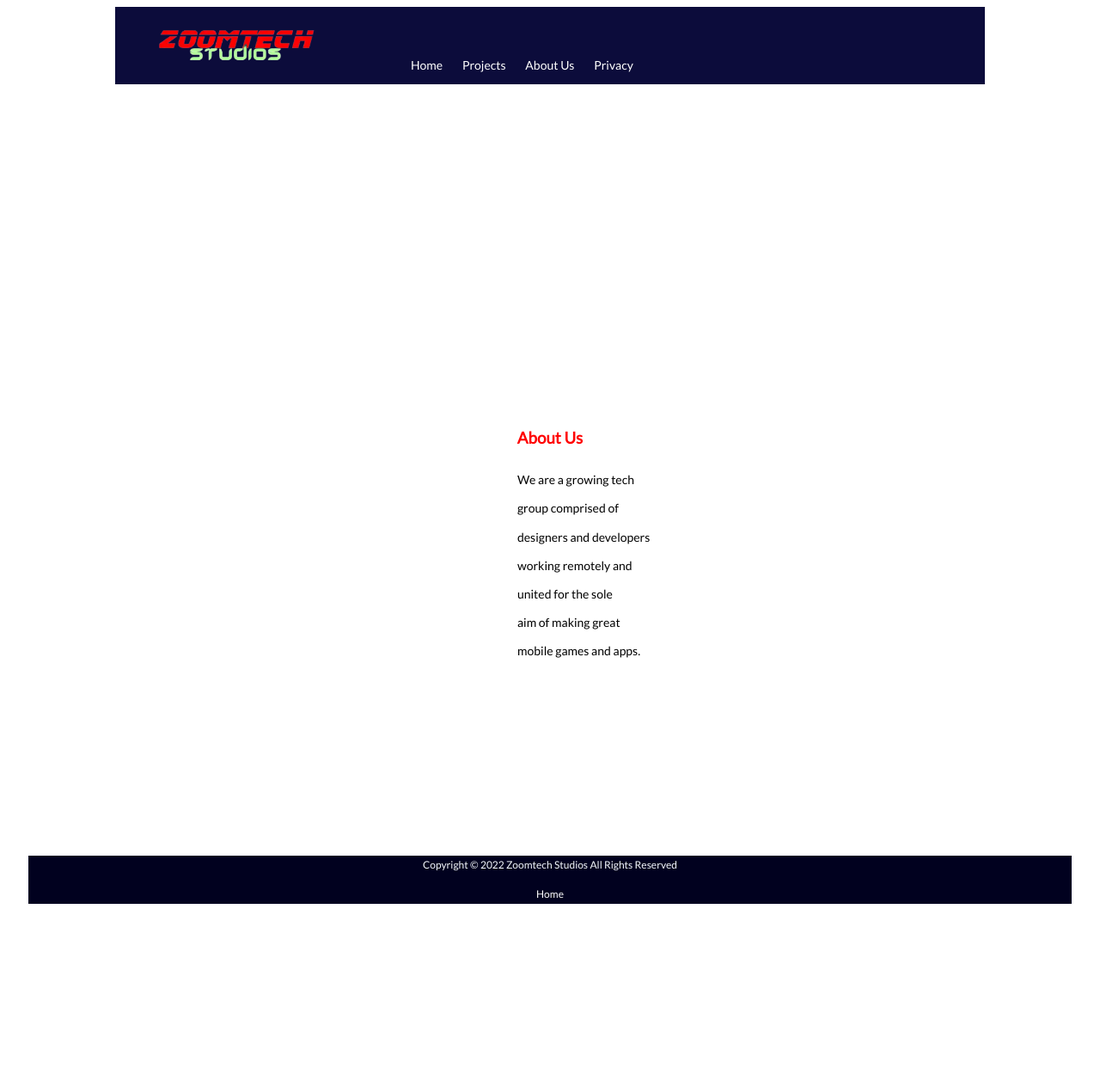
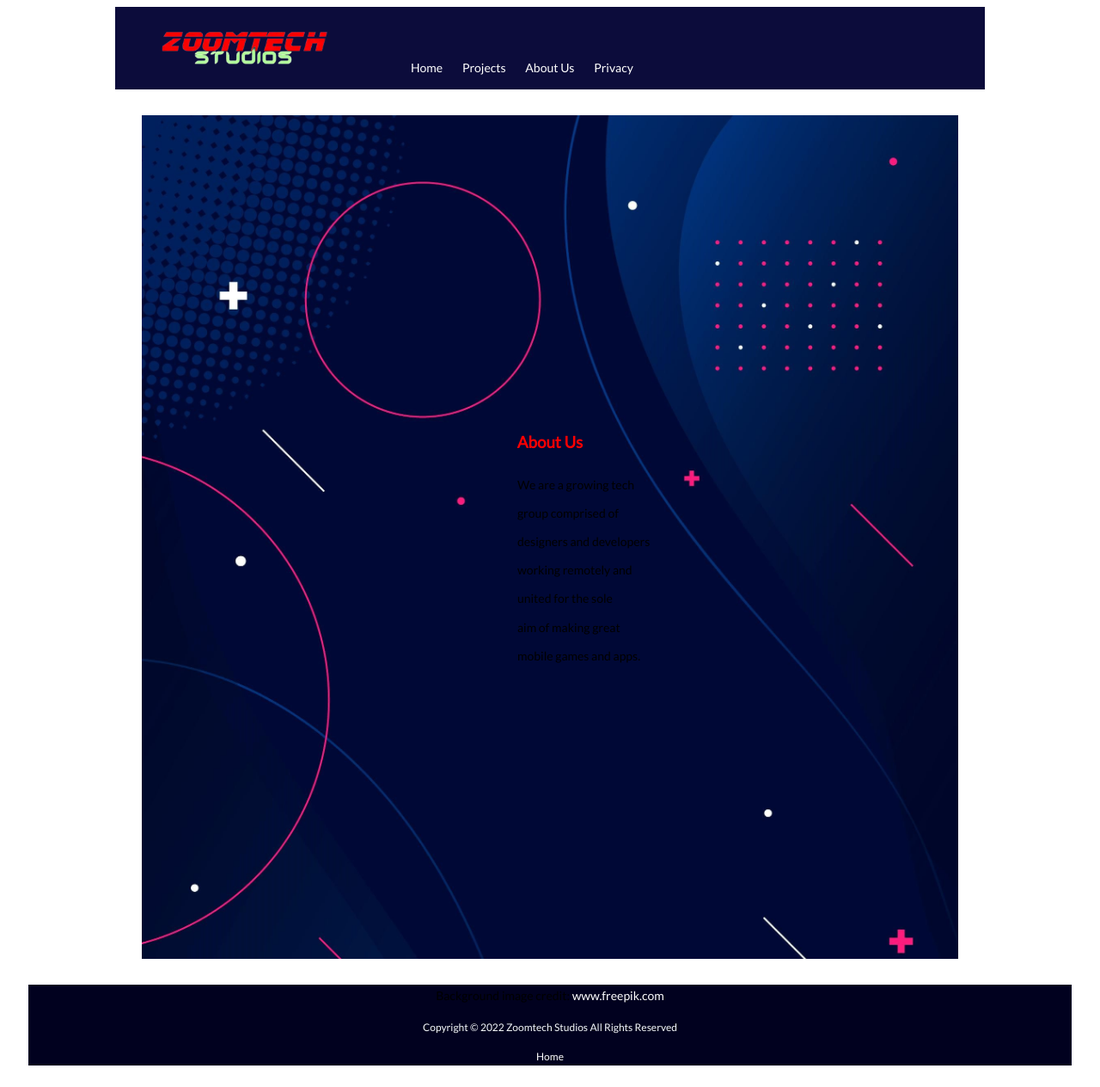
Before and after one commit to zoomtechstudios/zoomtechstudios.github.io, a plain HTML site: page about.html in a window 1280 px wide. Shown: the whole page at 86% size. Before the commit the page ends 1076 px from the top, so only its background shows below. Drawn offline with Linux system fonts and the light colour scheme.

Commit message:
Add files via upload

```diff
--- a/about.html
+++ b/about.html
@@ -6,9 +6,9 @@
         <meta name="viewport" content="width=device-width, initial-scale=1.0">
         <title>Zoomtech Studios - 2D Gaming</title>
         <link rel="stylesheet"
-        href="https://fonts.googleapis.com/css? family=Exo">
+        href="https://fonts.googleapis.com/css? family=Exo" type="text/css">
         <link rel="stylesheet"
-        href="https://fonts.googleapis.com/css? family=Arvo">
+        href="https://fonts.googleapis.com/css? family=Arvo" type="text/css">
         <link rel="stylesheet" href="styles.css" type="text/css">
       <link href="https://fonts.googleapis.com/css?family=Lato" rel="stylesheet" type="text/css">
       <link href="https://fonts.googleapis.com/css?family=Montserrat" rel="stylesheet" type="text/css">
@@ -19,7 +19,7 @@
     <div class="container">
     <div style="height: 5%;" class="navbar">
         <a class="navbar-brand" href="index.html">
-            <img src="images/zoomtech-logo2.png" height="80%" width="30%" alt="ZOOMTECH">
+            <img src="images/zoomtech-logo2.png" height="95%" width="32%" alt="ZOOMTECH">
         </a>
 
         <div style="width: 40%; height: 90%;" class="navLinks" id="navId">
@@ -39,7 +39,7 @@
         </div>
 
     </div>
-        <div style="height: 75%; background-image: url('images/bg2.jpeg'); background-size: cover;" class="main_content_about">
+        <div style="height: 75%; background-image: url('images/bg.jpg'); background-size: cover;" class="main_content_about">
 
          <!--   <div style="height: 66%; margin: 2%;" class="about">  -->
 
@@ -48,23 +48,17 @@
             <br>
             <br>
             <br>
+            <br>
             <br class="b">
             <br class="b">
             <br class="b">
-                   <br class="b1">
-                   <br class="b1">
-                   <br class="b1">
-                   <br class="b1">
+            <br class="b1">
+            <br class="b1">
+            <br class="b1">
+                   <div class="about">
 
                     <h3 class="about-h"> About Us</h3>
 
-              <!--     <p> We are a tech group
-                      comprised of
-                    designers and developers
-                    working remotely and
-                    united for the sole
-                    aim of making great
-                    mobile games and apps.</p>  -->
 
                 <p class="about-p"> We are a growing tech</p>
                  <p class="about-p"> group comprised of</p>
@@ -73,13 +67,20 @@
                             <p class="about-p">united for the sole</p>
                                 <p class="about-p"> aim of making great</p>
                    <p class="about-p"> mobile games and apps.</p>
+                   </div>
+
                    <br>
                    <br>
                    <br>
                    <br>
                    <br>
                    <br>
-                   <br>
+                   <br class="b">
+                   <br class="b">
+                   <br class="b">
+                   <br class="b1">
+                   <br class="b1">
+                   <br class="b1">
 
 
 
@@ -87,6 +88,7 @@
 
         </div>
         <div style="height: 5%;"  class="footpage">
+            <p class="imagecredit"> Background image credit: <a href="http://www.freepik.com">www.freepik.com</a> </p>
             <p class="footer"> Copyright &copy; <span id="yr"></span> Zoomtech Studios All Rights Reserved</p>
             <p class="footer"> <a href="index.html"> Home </a></p>
         </div>
```
